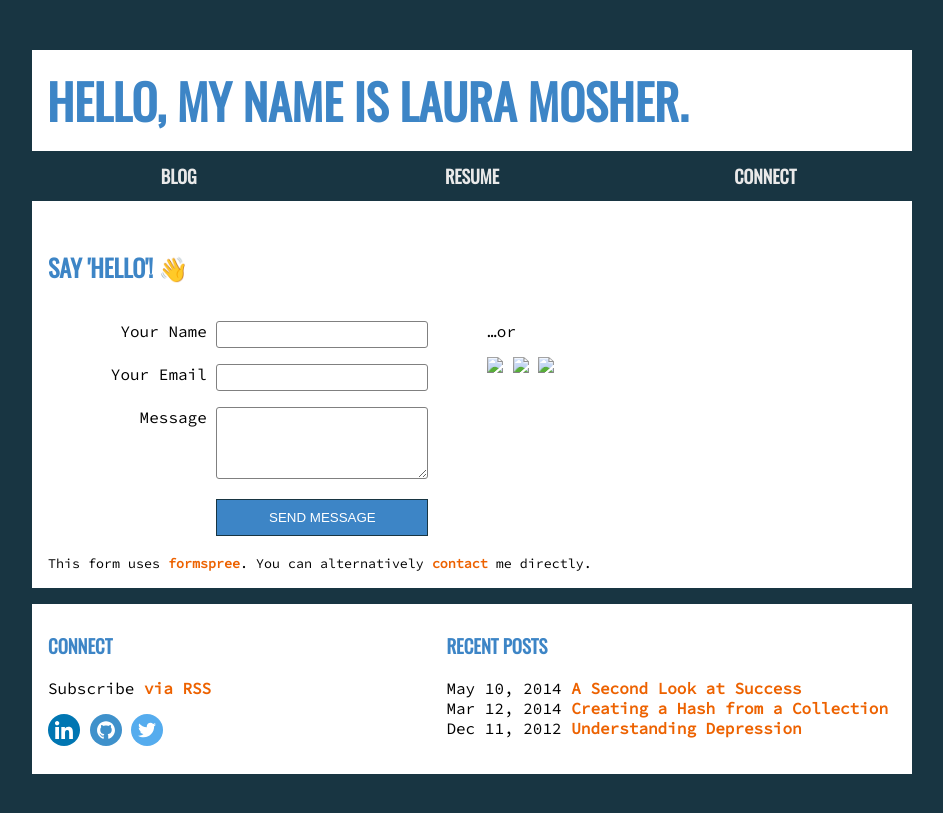
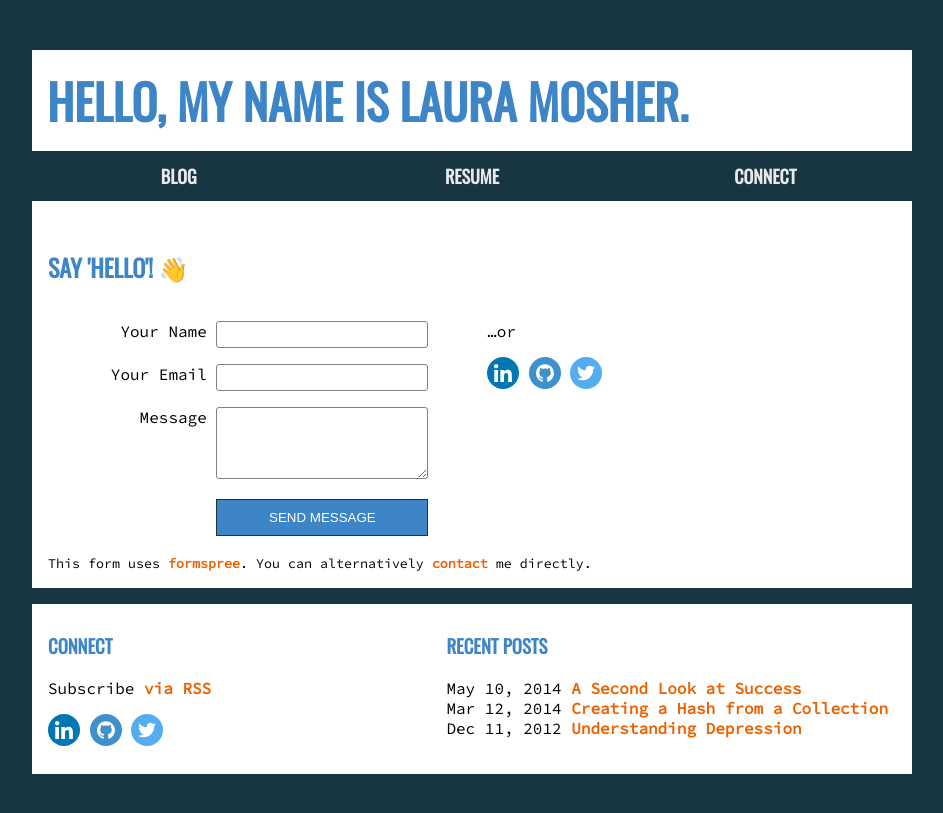
Before and after one commit to lauramosher/lauramosher.github.io, a Jekyll site: the page built from connect.html, in a window 1280 px wide. Shown: the top 813 px of the page, without its empty margins (168-1111 px from the left). Built offline with Jekyll 4.4.1, drawn with Linux system fonts in a browser that asks for light colours.

Commit message:
fix connect icons

```diff
--- a/connect.html
+++ b/connect.html
@@ -31,9 +31,9 @@ description: Get in touch with me
   </form>
   <div>
     <p>…or</p>
-    <a href="https://linkedin.com/in/lauramosher"><img src="{{ site.url }}/images/Linkedin.svg" width=32 /></a>
-    <a href="https://github.com/lauramosher"><img src="{{ site.url }}/images/Github.svg" width=32 /></a>
-    <a href="https://twitter.com/lauratrev"><img src="{{ site.url }}/images/Twitter.svg" width=32 /></a>
+    <a href="https://linkedin.com/in/lauramosher"><img src="{{ site.url }}/images/icons/Linkedin.svg" width=32 /></a>
+    <a href="https://github.com/lauramosher"><img src="{{ site.url }}/images/icons/Github.svg" width=32 /></a>
+    <a href="https://twitter.com/lauratrev"><img src="{{ site.url }}/images/icons/Twitter.svg" width=32 /></a>
   </div>
 </div>
 
```
Also changed, not shown: 1 other file.
